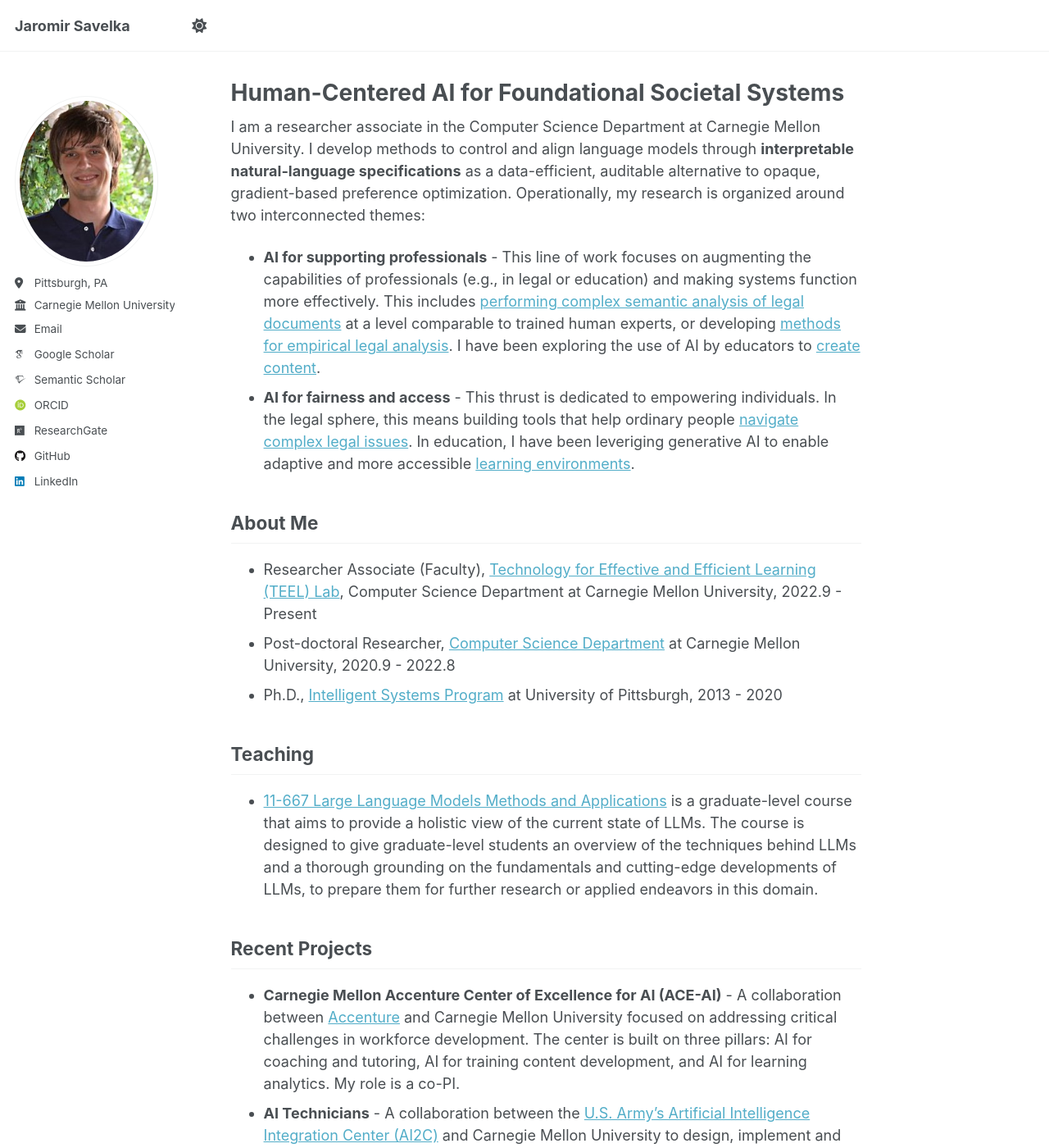
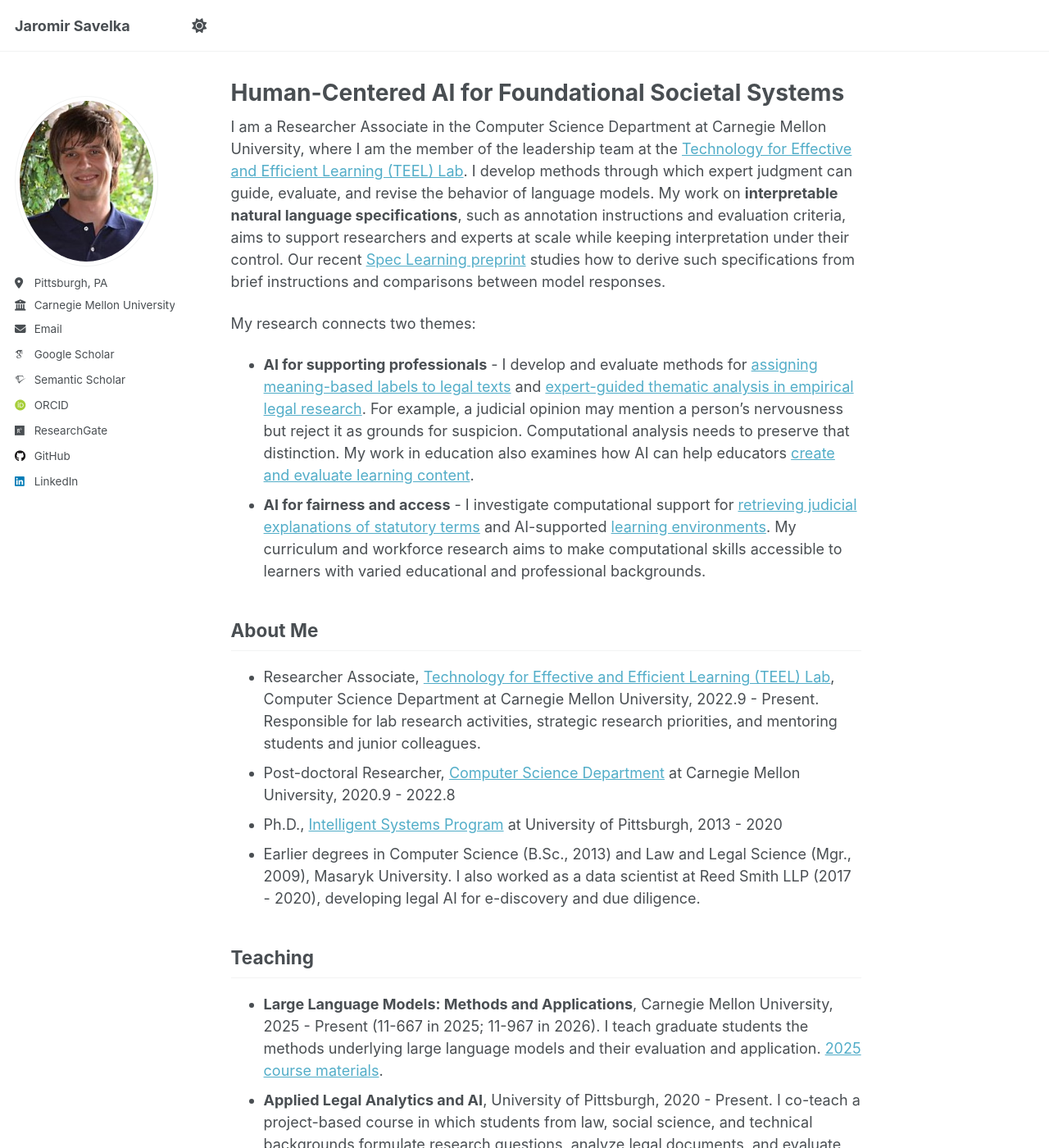
Before and after one commit to jsavelka/jsavelka.github.io, a Jekyll site: the page built from _pages/about.md, in a window 1280 px wide and 1400 px high. Shown: the whole window at 82% size. Built offline with Jekyll 4.4.1, drawn with Linux system fonts in a browser that asks for light colours; some web fonts are replaced; a script that is not in the unit is left out; some of the changed text lies outside the part shown.

Commit message:
periodic update

```diff
--- a/_config.yml
+++ b/_config.yml
@@ -12,7 +12,7 @@ site_theme               : "default"
 title                    : "Jaromir Savelka"
 title_separator          : "-"
 name                     : &name "Jaromir Savelka"
-description              : &description "personal description"
+description              : &description "Jaromir Savelka researches human-centered AI, expert-guided text analysis, and AI in education at Carnegie Mellon University."
 url                      : https://jsavelka.github.io # the base hostname & protocol for your site e.g. "https://[your GitHub username].github.io" or if you already have some other page hosted on Github then use "https://[your GitHub username].github.io/[Your Repo Name]"
 baseurl                  : "" # the subpath of your site, e.g. "/blog"
 repository               : "jsavelka/jsavelka.github.io"
--- a/_pages/about.md
+++ b/_pages/about.md
@@ -7,28 +7,35 @@ redirect_from:
   - /about.html
 ---
 
-I am a researcher associate in the Computer Science Department at Carnegie Mellon University. I develop methods to control and align language models through **interpretable natural-language specifications** as a data-efficient, auditable alternative to opaque, gradient-based preference optimization. Operationally, my research is organized around two interconnected themes:
-- **AI for supporting professionals** - This line of work focuses on augmenting the capabilities of professionals (e.g., in legal or education) and making systems function more effectively. This includes [performing complex semantic analysis of legal documents](https://arxiv.org/pdf/2306.13906) at a level comparable to trained human experts, or developing [methods for empirical legal analysis](https://ebooks.iospress.nl/doi/10.3233/FAIA230965). I have been exploring the use of AI by educators to [create content](https://dl.acm.org/doi/abs/10.1145/3636243.3636256).
-- **AI for fairness and access** - This thrust is dedicated to empowering individuals. In the legal sphere, this means building tools that help ordinary people [navigate complex legal issues](https://link.springer.com/article/10.1007/s10506-021-09293-5). In education, I have been leveriging generative AI to enable adaptive and more accessible [learning environments](https://dl.acm.org/doi/abs/10.1145/3631802.3631830).
+I am a Researcher Associate in the Computer Science Department at Carnegie Mellon University, where I am the member of the leadership team at the [Technology for Effective and Efficient Learning (TEEL) Lab](https://teel.cs.cmu.edu/). I develop methods through which expert judgment can guide, evaluate, and revise the behavior of language models. My work on **interpretable natural language specifications**, such as annotation instructions and evaluation criteria, aims to support researchers and experts at scale while keeping interpretation under their control. Our recent [Spec Learning preprint](https://arxiv.org/abs/2606.24004) studies how to derive such specifications from brief instructions and comparisons between model responses.
+
+My research connects two themes:
+- **AI for supporting professionals** - I develop and evaluate methods for [assigning meaning-based labels to legal texts](https://arxiv.org/abs/2306.13906) and [expert-guided thematic analysis in empirical legal research](https://ebooks.iospress.nl/doi/10.3233/FAIA230965). For example, a judicial opinion may mention a person's nervousness but reject it as grounds for suspicion. Computational analysis needs to preserve that distinction. My work in education also examines how AI can help educators [create and evaluate learning content](https://dl.acm.org/doi/abs/10.1145/3636243.3636256).
+- **AI for fairness and access** - I investigate computational support for [retrieving judicial explanations of statutory terms](https://link.springer.com/article/10.1007/s10506-021-09293-5) and AI-supported [learning environments](https://dl.acm.org/doi/abs/10.1145/3631802.3631830). My curriculum and workforce research aims to make computational skills accessible to learners with varied educational and professional backgrounds.
 
 About Me
 ------
-- Researcher Associate (Faculty), [Technology for Effective and Efficient Learning (TEEL) Lab](https://teel.cs.cmu.edu/), Computer Science Department at Carnegie Mellon University, 2022.9 - Present
+- Researcher Associate, [Technology for Effective and Efficient Learning (TEEL) Lab](https://teel.cs.cmu.edu/), Computer Science Department at Carnegie Mellon University, 2022.9 - Present. Responsible for lab research activities, strategic research priorities, and mentoring students and junior colleagues.
 - Post-doctoral Researcher, [Computer Science Department](https://csd.cmu.edu/) at Carnegie Mellon University, 2020.9 - 2022.8
 - Ph.D., [Intelligent Systems Program](https://www.isp.pitt.edu/) at University of Pittsburgh, 2013 - 2020
+- Earlier degrees in Computer Science (B.Sc., 2013) and Law and Legal Science (Mgr., 2009), Masaryk University. I also worked as a data scientist at Reed Smith LLP (2017 - 2020), developing legal AI for e-discovery and due diligence.
 
 Teaching
 ------
-- [11-667 Large Language Models Methods and Applications](https://2025.cmu-llms.org/) is a graduate-level course that aims to provide a holistic view of the current state of LLMs. The course is designed to give graduate-level students an overview of the techniques behind LLMs and a thorough grounding on the fundamentals and cutting-edge developments of LLMs, to prepare them for further research or applied endeavors in this domain.
+- **Large Language Models: Methods and Applications**, Carnegie Mellon University, 2025 - Present (11-667 in 2025; 11-967 in 2026). I teach graduate students the methods underlying large language models and their evaluation and application. [2025 course materials](https://2025.cmu-llms.org/).
+- **Applied Legal Analytics and AI**, University of Pittsburgh, 2020 - Present. I co-teach a project-based course in which students from law, social science, and technical backgrounds formulate research questions, analyze legal documents, and evaluate computational methods.
+- **Programming and professional education**. I developed Practical Programming with Python, subsequently adapted as Python for Data Science and for community-college and workforce settings. I also designed courses and the capstone for AI Technicians and supervised their development.
 
 Recent Projects
 ------
+- **Teaching Programmers When to Rely on Artificial Intelligence: Building and Measuring Automation Judgment** - Co-principal investigator, [National Science Foundation award 2551554](https://www.nsf.gov/awardsearch/show-award?AWD_ID=2551554). Awarded for 2026 - 2030, starting October 2026. Total project funding: US$800,000.
+- **Adapting a College AI Literacy Curriculum for High School Classrooms Through a District-Wide Research-Practice Partnership** - Co-principal investigator, [National Science Foundation award 2619806](https://www.nsf.gov/awardsearch/show-award?AWD_ID=2619806). September 2026 - 2029. Total project funding: US$749,261.
 - **Carnegie Mellon Accenture Center of Excellence for AI (ACE-AI)** - A collaboration between [Accenture](https://www.accenture.com/us-en) and Carnegie Mellon University focused on addressing critical challenges in workforce development. The center is built on three pillars: AI for coaching and tutoring, AI for training content development, and AI for learning analytics. My role is a co-PI.
 - **AI Technicians** - A collaboration between the [U.S. Army's Artificial Intelligence Integration Center (AI2C)](https://www.t2.army.mil/T2-Laboratories/Designated-Laboratories/Artificial-Intelligence-Integration-Center/) and Carnegie Mellon University to design, implement and evaluate novel rapid occupational training methods to create a competitive AI workforce at the technicians level. My role is a co-PI.
 - **AI Institute for Societal Decision Making (AI-SDM)** - The [institute](https://www.cmu.edu/ai-sdm/) brings together AI and social sciences researchers to develop human-centric AI for societal good that harnesses the power of data and an improved understanding of human decisions to create better and more trusted choices. The TEEL lab’s role in AI-SDM is to develop and deliver an AI Literacy curriculum targeted towards non-STEM learners with a high school education.
 
 Service
 ------
-- Vice-president, [International Association for Artificial Intelligence and Law (IAAIL)](http://www.iaail.org/)
+- Vice-President, [International Association for Artificial Intelligence and Law (IAAIL)](https://www.iaail.org/), 2026 - Present
 - Program Chair, [JURIX 2024: 37th International Conference on Legal Knowledge and Information Systems](https://jurix2024.law.muni.cz/)
-- Editor, [Artificial Intelligence and Law](https://link.springer.com/journal/10506)
+- Section Editor for Natural Language Processing, Machine Learning and Text Processing, [Artificial Intelligence and Law](https://link.springer.com/journal/10506), 2026 - Present (Editorial Board, 2021 - 2025)
```
